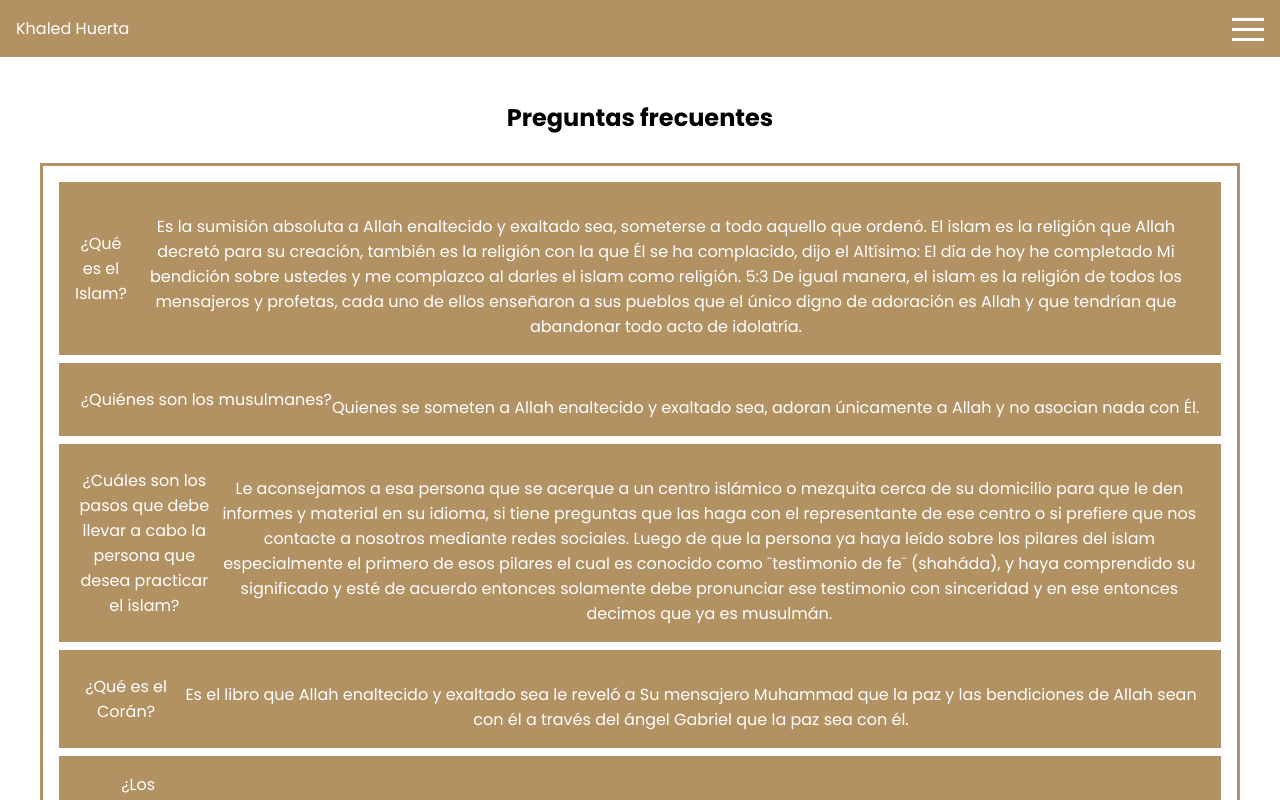
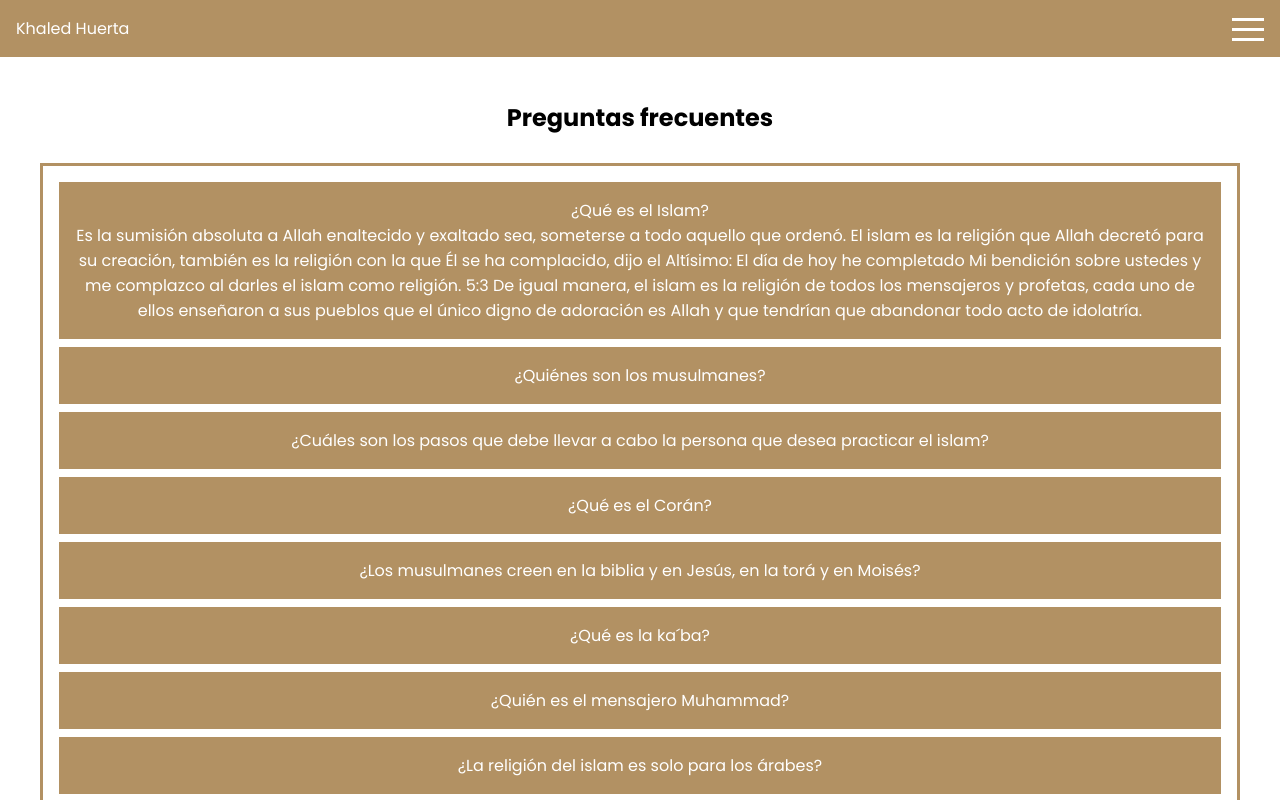
Before and after one commit to nlgarcia84/khaled-huerta, a React (Vite) app: page /faqs in a window 1280 px wide. Both pictures are taken after a click on the item "¿Qué es el Islam?". Shown: the top 800 px of the page. Built offline with nearby package versions, Linux system fonts and the light colour scheme.

Commit message:
menu faqs ok

```diff
--- a/src/pages/Faqs.jsx
+++ b/src/pages/Faqs.jsx
@@ -18,25 +18,21 @@ const FaqMenu = styled.ul`
 
 const ItemFaqMenu = styled.li`
   display: flex;
-  align-items: center;
-  justify-content: center;
+  flex-direction: column;
+  text-align: center;
   color: white;
-  text-align: center;
   background-color: ${(props) => props.theme.colors.mainColor};
   padding: 1em;
   margin-bottom: 0.5em;
 `;
 
-const ItemDescription = styled.div`
-  background-color: ${(props) => props.theme.colors.itemMenuFaqColor};
-  margin-top: 1em;
-`;
+const ItemDescription = styled.div``;
 
 export const Faqs = () => {
-  const [description, setDescription] = useState(false);
+  const [description, setDescription] = useState(null);
 
-  const toggleDescription = () => {
-    setDescription(!description);
+  const toggleDescription = (id) => {
+    setDescription((prevState) => (prevState === id ? null : id));
   };
 
   return (
@@ -46,11 +42,14 @@ export const Faqs = () => {
         <FaqMenu>
           <div>
             {faqs.map((faq) => (
-              <ItemFaqMenu onClick={toggleDescription} key={faq.id}>
+              <ItemFaqMenu
+                onClick={() => toggleDescription(faq.id)}
+                key={faq.id}
+              >
                 {faq.title}
-                <ItemDescription>
-                  {description && faq.description}
-                </ItemDescription>
+                {description === faq.id && (
+                  <ItemDescription>{faq.description}</ItemDescription>
+                )}
               </ItemFaqMenu>
             ))}
           </div>
--- a/src/styles/theme.js
+++ b/src/styles/theme.js
@@ -5,6 +5,7 @@ const theme = {
     textColor: '#432717',
     burgerTextColor: '#ffffff',
     menuFaqColor: '#c9c5c5',
+    itemMenuFaqColor: '#d6d3d3',
   },
   fontSizes: {
     small: '1em',
```
